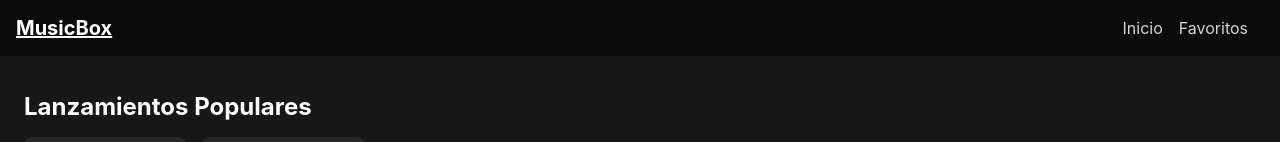
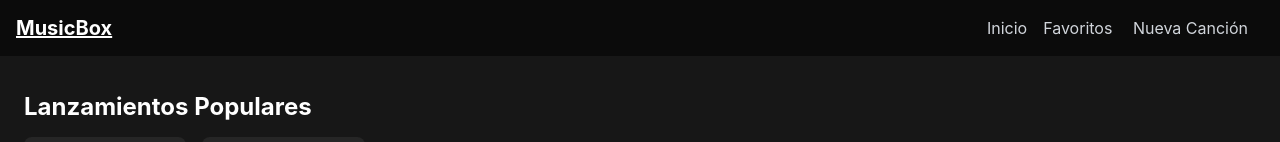
Before and after one commit to savomerino/musicbox, a React (Vite) app: page / in a window 1280 px wide. Shown: the top 142 px of the page. Built offline with nearby package versions, Linux system fonts and the light colour scheme.

Commit message:
navbar update

```diff
--- a/src/components/layout/Navbar.tsx
+++ b/src/components/layout/Navbar.tsx
@@ -8,6 +8,7 @@ const Navbar = () => {
       <div>
         <Link to="/" className={styles.navLink}>Inicio</Link>
         <Link to="/favoritos" className={styles.navLink}>Favoritos</Link> {/* Link a Favoritos */}
+        <Link to="/create" className={styles.navLink}>Nueva Canción</Link> {/* Link a Nueva Canción */}
       </div>
     </nav>
   );
```
Also changed, not shown: 1 other file (tests, documents, lock files or other folders).
